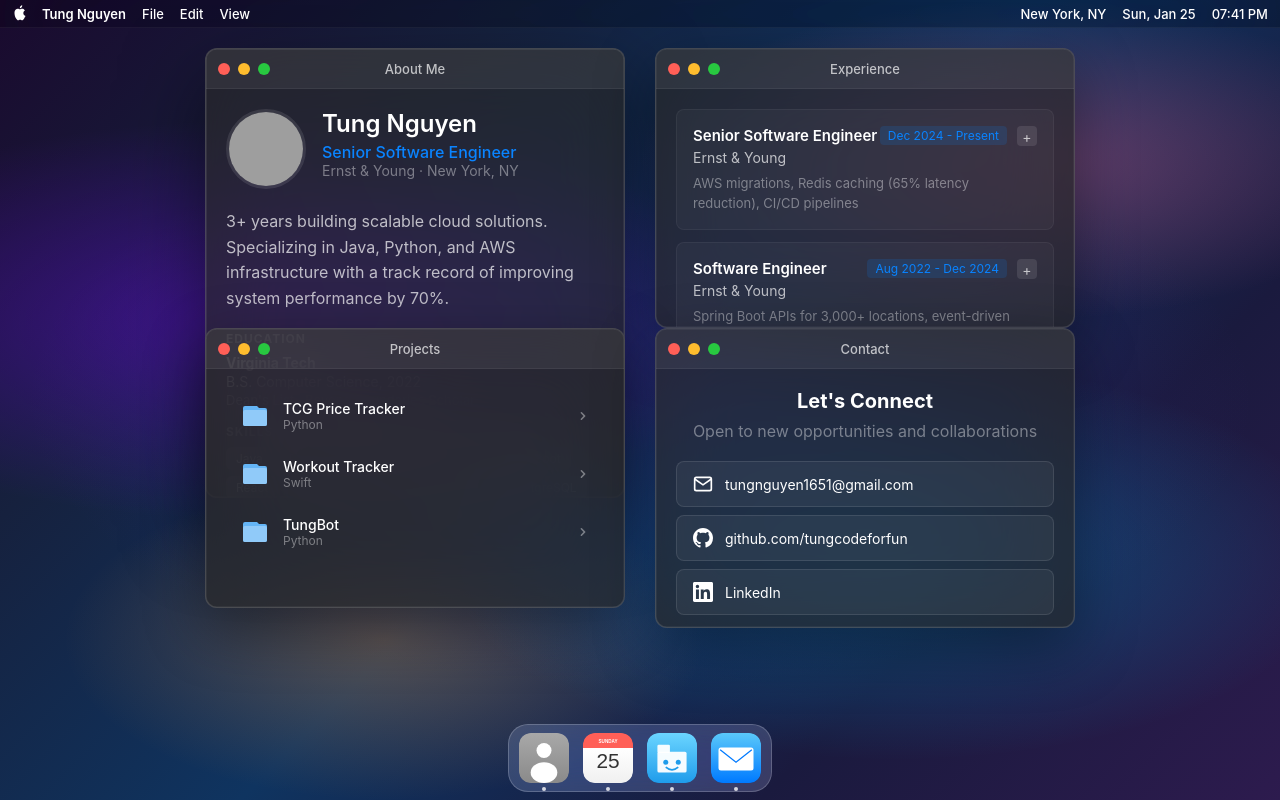
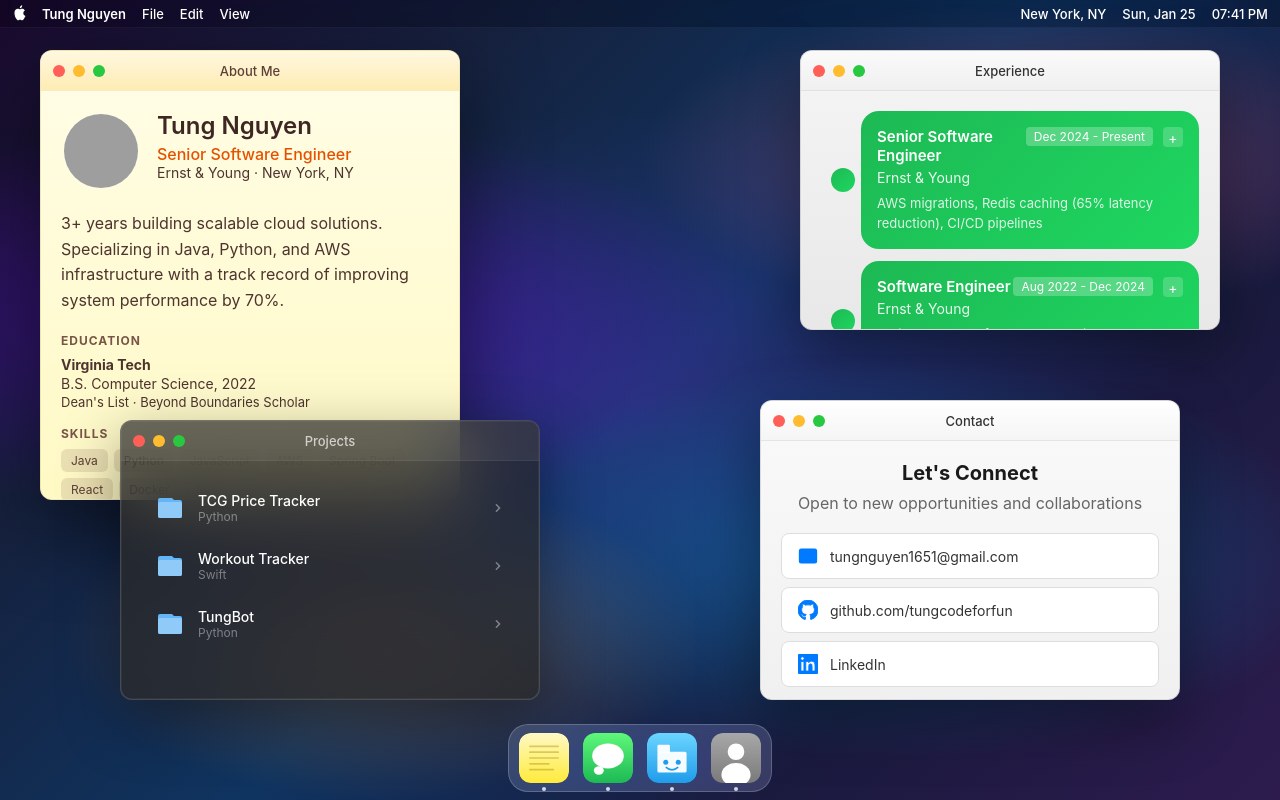
Before and after one commit to tungcodeforfun/tungcodeforfun.github.io, a React (Vite) app: page / in a window 1280 px wide. Built offline with nearby package versions, Linux system fonts and the light colour scheme; grey boxes are pictures that could not be loaded; a web font is replaced by a local one.

Commit message:
Add app themes and spread out windows
- Windows now spread across screen on large displays
- About Me: Notes app theme (yellow/cream)
- Experience: Messages app theme (green bubbles)
- Projects: Finder theme (dark)
- Contact: Contacts app theme (gray/white)
- Updated dock icons to match app themes

```diff
--- a/src/App.css
+++ b/src/App.css
@@ -128,6 +128,180 @@ body {
   box-shadow:
     0 30px 80px rgba(0, 0, 0, 0.5),
     0 0 0 0.5px rgba(255, 255, 255, 0.15) inset;
+}
+
+/* Notes Theme - Yellow/Cream */
+.macos-window.notes-theme,
+.mobile-window.notes-theme {
+  background: linear-gradient(180deg, #fffde7 0%, #fff9c4 100%);
+  border-color: rgba(200, 180, 100, 0.3);
+}
+
+.notes-theme .window-header {
+  background: linear-gradient(180deg, #fff8e1 0%, #ffecb3 100%);
+  border-bottom-color: rgba(200, 180, 100, 0.2);
+}
+
+.notes-theme .window-title {
+  color: #5d4037;
+}
+
+.notes-theme .window-content {
+  color: #3e2723;
+}
+
+.notes-theme .about-title {
+  color: #e65100;
+}
+
+.notes-theme .about-education h3,
+.notes-theme .about-skills h3 {
+  color: #795548;
+}
+
+.notes-theme .skill-tag {
+  background: rgba(121, 85, 72, 0.15);
+  color: #5d4037;
+}
+
+.notes-theme .about-bio,
+.notes-theme .about-education p,
+.notes-theme .about-company {
+  color: #4e342e;
+}
+
+.notes-theme .subtle {
+  color: #8d6e63;
+}
+
+/* Messages Theme - Green/White */
+.macos-window.messages-theme,
+.mobile-window.messages-theme {
+  background: linear-gradient(180deg, #f5f5f5 0%, #e8e8e8 100%);
+  border-color: rgba(100, 100, 100, 0.2);
+}
+
+.messages-theme .window-header {
+  background: linear-gradient(180deg, #fafafa 0%, #f0f0f0 100%);
+  border-bottom-color: rgba(0, 0, 0, 0.1);
+}
+
+.messages-theme .window-title {
+  color: #333;
+}
+
+.messages-theme .window-content {
+  color: #222;
+}
+
+.messages-theme .experience-item {
+  background: linear-gradient(135deg, #1db954 0%, #1ed760 100%);
+  border: none;
+  color: #fff;
+  border-radius: 18px;
+  margin-left: 40px;
+  position: relative;
+}
+
+.messages-theme .experience-item::before {
+  content: '';
+  position: absolute;
+  left: -30px;
+  top: 50%;
+  transform: translateY(-50%);
+  width: 24px;
+  height: 24px;
+  background: linear-gradient(135deg, #1db954 0%, #1ed760 100%);
+  border-radius: 50%;
+}
+
+.messages-theme .exp-header h3 {
+  color: #fff;
+}
+
+.messages-theme .exp-period {
+  background: rgba(255, 255, 255, 0.25);
+  color: #fff;
+}
+
+.messages-theme .exp-company {
+  color: rgba(255, 255, 255, 0.9);
+}
+
+.messages-theme .exp-desc {
+  color: rgba(255, 255, 255, 0.85);
+}
+
+.messages-theme .expand-icon {
+  background: rgba(255, 255, 255, 0.2);
+  color: #fff;
+}
+
+.messages-theme .exp-details {
+  border-top-color: rgba(255, 255, 255, 0.2);
+}
+
+.messages-theme .exp-details li {
+  color: rgba(255, 255, 255, 0.9);
+}
+
+.messages-theme .exp-details li::before {
+  color: #fff;
+}
+
+.messages-theme .exp-skill-tag {
+  background: rgba(255, 255, 255, 0.25);
+  color: #fff;
+}
+
+/* Finder Theme - Blue/White (default, already styled) */
+.macos-window.finder-theme,
+.mobile-window.finder-theme {
+  background: rgba(40, 40, 40, 0.75);
+}
+
+/* Contacts Theme - Gray/White */
+.macos-window.contacts-theme,
+.mobile-window.contacts-theme {
+  background: linear-gradient(180deg, #fafafa 0%, #f0f0f0 100%);
+  border-color: rgba(100, 100, 100, 0.2);
+}
+
+.contacts-theme .window-header {
+  background: linear-gradient(180deg, #fff 0%, #f5f5f5 100%);
+  border-bottom-color: rgba(0, 0, 0, 0.1);
+}
+
+.contacts-theme .window-title {
+  color: #333;
+}
+
+.contacts-theme .window-content {
+  color: #222;
+}
+
+.contacts-theme .contact-window h2 {
+  color: #1a1a1a;
+}
+
+.contacts-theme .contact-window > p {
+  color: #666;
+}
+
+.contacts-theme .contact-btn {
+  background: #fff;
+  border: 1px solid #ddd;
+  color: #333;
+}
+
+.contacts-theme .contact-btn:hover {
+  background: #f5f5f5;
+  border-color: #ccc;
+}
+
+.contacts-theme .btn-icon svg {
+  stroke: #007aff;
+  fill: #007aff;
 }
 
 .macos-window.maximized {
--- a/src/App.jsx
+++ b/src/App.jsx
@@ -14,36 +14,40 @@ function App() {
   const [expandedItems, setExpandedItems] = useState({})
   const [isMobile, setIsMobile] = useState(window.innerWidth < 768)
 
-  // Calculate initial positions based on viewport
+  // Calculate initial positions based on viewport - spread out more
   const getInitialPositions = () => {
     const vw = window.innerWidth
     const vh = window.innerHeight
     const menuBarHeight = 28
     const dockHeight = 80
-    const availableHeight = vh - menuBarHeight - dockHeight
-    const windowWidth = Math.min(420, vw - 40)
 
-    if (vw >= 1024) {
-      // Desktop: 2x2 grid layout
-      const gapX = 30
-      const gapY = 20
-      const startX = Math.max(20, (vw - (windowWidth * 2 + gapX)) / 2)
-      const startY = menuBarHeight + 20
+    if (vw >= 1200) {
+      // Large desktop: spread across screen
       return {
-        about: { x: startX, y: startY },
-        experience: { x: startX + windowWidth + gapX, y: startY },
-        projects: { x: startX, y: startY + 280 },
-        contact: { x: startX + windowWidth + gapX, y: startY + 280 }
+        about: { x: 40, y: 50 },
+        experience: { x: vw - 480, y: 50 },
+        projects: { x: 120, y: vh - 380 },
+        contact: { x: vw - 520, y: vh - 400 }
       }
-    } else if (vw >= 768) {
-      // Tablet: staggered cascade
+    } else if (vw >= 1024) {
+      // Desktop: 2x2 with more spacing
+      const gapX = 60
       const startX = 40
       const startY = menuBarHeight + 30
       return {
         about: { x: startX, y: startY },
-        experience: { x: startX + 50, y: startY + 50 },
-        projects: { x: startX + 100, y: startY + 100 },
-        contact: { x: startX + 150, y: startY + 150 }
+        experience: { x: vw - 460, y: startY + 40 },
+        projects: { x: startX + 80, y: startY + 320 },
+        contact: { x: vw - 480, y: startY + 360 }
+      }
+    } else if (vw >= 768) {
+      // Tablet: staggered cascade with more spread
+      const startY = menuBarHeight + 30
+      return {
+        about: { x: 30, y: startY },
+        experience: { x: vw - 450, y: startY + 60 },
+        projects: { x: 60, y: startY + 200 },
+        contact: { x: vw - 420, y: startY + 260 }
       }
     }
     return {
@@ -307,38 +311,38 @@ function App() {
   const DockIcon = ({ type }) => {
     const icons = {
       about: (
+        // Notes app icon
         <svg viewBox="0 0 120 120" className="app-icon">
           <defs>
-            <linearGradient id="contactsGrad" x1="0%" y1="0%" x2="0%" y2="100%">
-              <stop offset="0%" stopColor="#a8a8a8" />
-              <stop offset="100%" stopColor="#8a8a8a" />
+            <linearGradient id="notesGrad" x1="0%" y1="0%" x2="0%" y2="100%">
+              <stop offset="0%" stopColor="#fff9c4" />
+              <stop offset="100%" stopColor="#ffeb3b" />
             </linearGradient>
           </defs>
-          <rect width="120" height="120" rx="26" fill="url(#contactsGrad)" />
-          <circle cx="60" cy="42" r="18" fill="#fff" />
-          <ellipse cx="60" cy="95" rx="32" ry="25" fill="#fff" />
+          <rect width="120" height="120" rx="26" fill="url(#notesGrad)" />
+          <rect x="24" y="30" width="72" height="4" rx="2" fill="#a68a00" opacity="0.4" />
+          <rect x="24" y="44" width="72" height="4" rx="2" fill="#a68a00" opacity="0.4" />
+          <rect x="24" y="58" width="72" height="4" rx="2" fill="#a68a00" opacity="0.4" />
+          <rect x="24" y="72" width="50" height="4" rx="2" fill="#a68a00" opacity="0.4" />
+          <rect x="24" y="86" width="60" height="4" rx="2" fill="#a68a00" opacity="0.4" />
         </svg>
       ),
       experience: (
+        // Messages app icon
         <svg viewBox="0 0 120 120" className="app-icon">
           <defs>
-            <linearGradient id="calendarGrad" x1="0%" y1="0%" x2="0%" y2="100%">
-              <stop offset="0%" stopColor="#ff5f57" />
-              <stop offset="30%" stopColor="#ff5f57" />
-              <stop offset="30%" stopColor="#fff" />
-              <stop offset="100%" stopColor="#f0f0f0" />
+            <linearGradient id="messagesGrad" x1="0%" y1="0%" x2="0%" y2="100%">
+              <stop offset="0%" stopColor="#5ef87a" />
+              <stop offset="100%" stopColor="#1db954" />
             </linearGradient>
           </defs>
-          <rect width="120" height="120" rx="26" fill="url(#calendarGrad)" />
-          <text x="60" y="85" textAnchor="middle" fontSize="50" fontWeight="300" fill="#333">
-            {new Date().getDate()}
-          </text>
-          <text x="60" y="24" textAnchor="middle" fontSize="11" fontWeight="600" fill="#fff">
-            {new Date().toLocaleDateString('en-US', { weekday: 'long' }).toUpperCase()}
-          </text>
+          <rect width="120" height="120" rx="26" fill="url(#messagesGrad)" />
+          <ellipse cx="60" cy="55" rx="38" ry="30" fill="#fff" />
+          <ellipse cx="38" cy="90" rx="12" ry="10" fill="#fff" />
         </svg>
       ),
       projects: (
+        // Finder app icon
         <svg viewBox="0 0 120 120" className="app-icon">
           <defs>
             <linearGradient id="finderGrad" x1="0%" y1="0%" x2="0%" y2="100%">
@@ -355,16 +359,17 @@ function App() {
         </svg>
       ),
       contact: (
+        // Contacts app icon
         <svg viewBox="0 0 120 120" className="app-icon">
           <defs>
-            <linearGradient id="mailGrad" x1="0%" y1="0%" x2="0%" y2="100%">
-              <stop offset="0%" stopColor="#5ac8fa" />
-              <stop offset="100%" stopColor="#007aff" />
+            <linearGradient id="contactsGrad" x1="0%" y1="0%" x2="0%" y2="100%">
+              <stop offset="0%" stopColor="#a8a8a8" />
+              <stop offset="100%" stopColor="#7a7a7a" />
             </linearGradient>
           </defs>
-          <rect width="120" height="120" rx="26" fill="url(#mailGrad)" />
-          <rect x="18" y="35" width="84" height="55" rx="6" fill="#fff" />
-          <path d="M22 40 L60 70 L98 40" stroke="#007aff" strokeWidth="3" fill="none" />
+          <rect width="120" height="120" rx="26" fill="url(#contactsGrad)" />
+          <circle cx="60" cy="45" r="20" fill="#fff" />
+          <ellipse cx="60" cy="100" rx="35" ry="28" fill="#fff" />
         </svg>
       )
     }
@@ -372,11 +377,18 @@ function App() {
   }
 
   const dockItems = [
-    { id: 'about', label: 'Contacts' },
-    { id: 'experience', label: 'Calendar' },
+    { id: 'about', label: 'Notes' },
+    { id: 'experience', label: 'Messages' },
     { id: 'projects', label: 'Finder' },
-    { id: 'contact', label: 'Mail' }
+    { id: 'contact', label: 'Contacts' }
   ]
+
+  const windowThemes = {
+    about: 'notes-theme',
+    experience: 'messages-theme',
+    projects: 'finder-theme',
+    contact: 'contacts-theme'
+  }
 
   const renderWindow = (id, title, content) => {
     const state = windowStates[id]
@@ -389,7 +401,7 @@ function App() {
       <div
         key={id}
         ref={el => windowRefs.current[id] = el}
-        className={`macos-window ${activeWindow === id ? 'active' : ''} ${state.maximized ? 'maximized' : ''}`}
+        className={`macos-window ${windowThemes[id]} ${activeWindow === id ? 'active' : ''} ${state.maximized ? 'maximized' : ''}`}
         style={state.maximized ? {} : {
           left: pos.x,
           top: pos.y,
@@ -603,7 +615,7 @@ function App() {
 
         {/* Mobile Content */}
         <div className="mobile-content">
-          <div className="mobile-window">
+          <div className={`mobile-window ${windowThemes[activeWindow]}`}>
             <div className="window-header">
               <div className="traffic-lights">
                 <span className="light red"></span>
```
